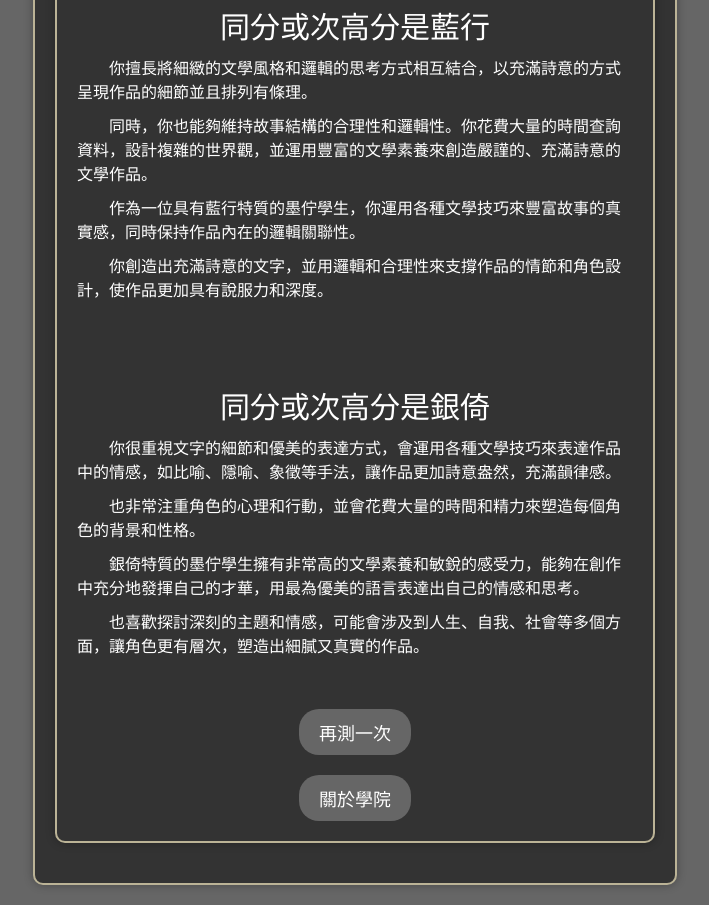
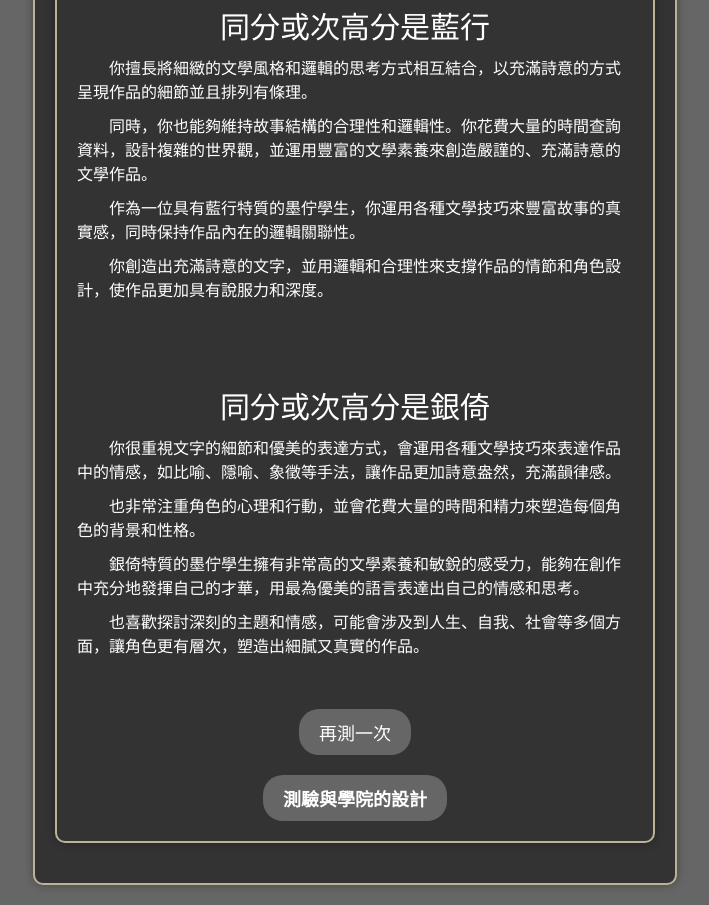
Before and after one commit to Arya601/Arya601, a plain HTML site: page black.html in a window 1280 px wide. Shown: the part 2490-3395 px from the top of the page, without its empty margins (285-994 px from the left). Drawn offline with Linux system fonts and the light colour scheme.

Commit message:
<b>測驗與學院的設計</b>

```diff
--- a/black.html
+++ b/black.html
@@ -71,7 +71,7 @@
             </div>
 
             <button class="res_btn" onclick="window.location.href='index.html'">再測一次</button>
-            <button class="res_btn" onclick="window.location.href='about.html'">關於學院</button>
+            <button class="res_btn" onclick="window.location.href='about.html'"><b>測驗與學院的設計</b></button>
         </div>
     </div>
 </body>
```
